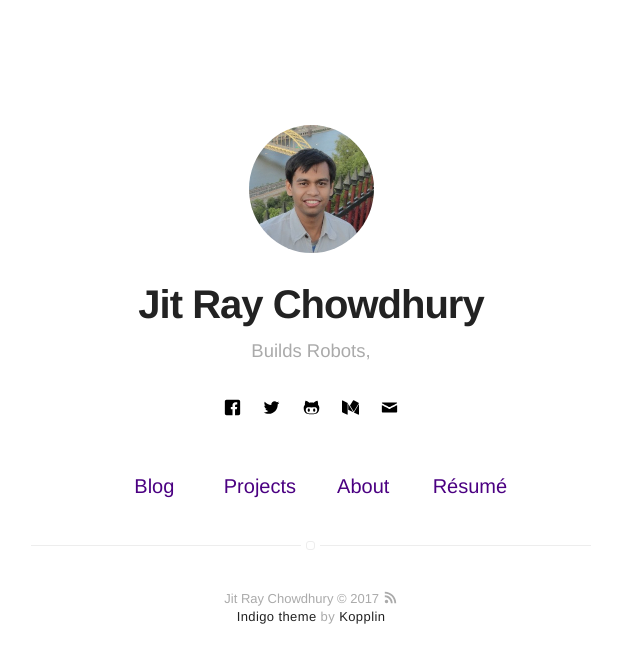
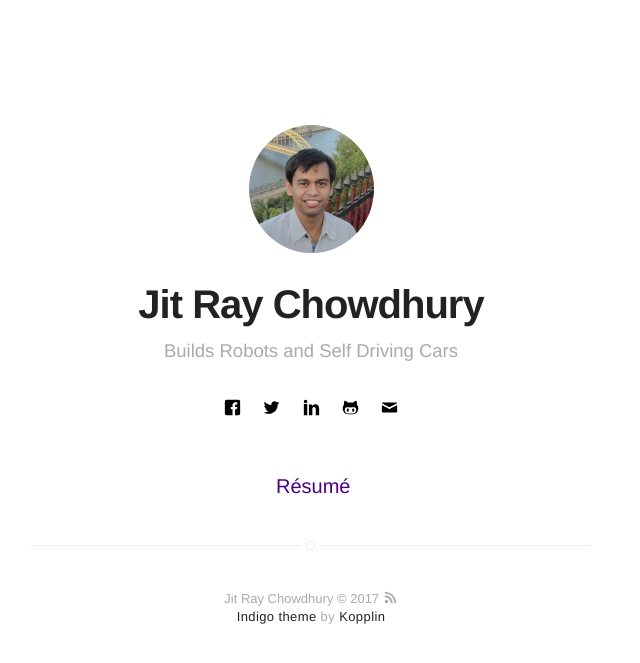
Before and after one commit to jitrc/jitrc.github.io, a Jekyll site: the page built from index.html, in a window 1280 px wide. Shown: the top 663 px of the page, without its empty margins (329-969 px from the left). Built offline with Jekyll 4.4.1, drawn with Linux system fonts in a browser that asks for light colours; some of the changed lines change nothing that is shown.

Commit message:
fixing links

```diff
--- a/_config.yml
+++ b/_config.yml
@@ -1,6 +1,6 @@
 # main text of home
 name: Jit Ray Chowdhury
-bio: Builds Robots,
+bio: Builds Robots and Self Driving Cars
 
 # twitter summary info
 description: Solving mobility with Self Driving Cars
@@ -13,8 +13,8 @@
 # If you want to include your resume, set to true
 # and specify source (external or local).
 resume: true
-resume-external: true
-resume-url: https://google.com/?q=my+resume
+resume-external: false
+resume-url: JitRayChowdhuryCV.pdf
 
 url: http://jitrc.github.io
 
@@ -28,27 +28,27 @@
 # analytics-piwik-id: 1
 
 # if you don't want comments in your posts, leave categories empty
-disqus:
-  shortname: mydisqus # enter this from your disqus account
-  categories: [blog, project] # only show disqus for posts that have these categories
+#disqus:
+#  shortname: mydisqus # enter this from your disqus account
+#  categories: [blog, project] # only show disqus for posts that have these categories
 
 # if you don't have any of social below, comment the line
-facebook: myfacebook
-twitter: mytwitter
+facebook: jitrc
+twitter: jitrc
 # google: mygoogle
 # instagram: myinstagram
 # pinterest: mypinterest
-# linkedin: mylinkedin
+linkedin: jitrc
 # youtube: myyoutube
 # spotify: myspotify
-github: mygithub
+github: jitrc
 # lastfm: mylastfm
 # stackoverflow: 7044681/mystackoverflow
 # quora: userquora
 # reddit: username
-medium: medium
+#medium: medium
 # vimeo: myvimeo
-email: myemail@gmail.com
+email: jit.ray.c@gmail.com
 
 authors:
     johndoe:
@@ -74,17 +74,17 @@
 # paginate_path: "blog/:num/"
 
 # if you don't need projects, comment the *projects* configs below
-projects: true
+projects: false
 
 # if you don't need "about" or "blog", comment them out below
-about: true
-blog: true
+about: false
+blog: false
 
 # do you want to show the "read time" of the posts?
-read-time: true
+read-time: false
 
 # do you want to show the "tags" inside the posts?
-show-tags: true
+show-tags: false
 
 # related posts inside a post?
 related: true
```
